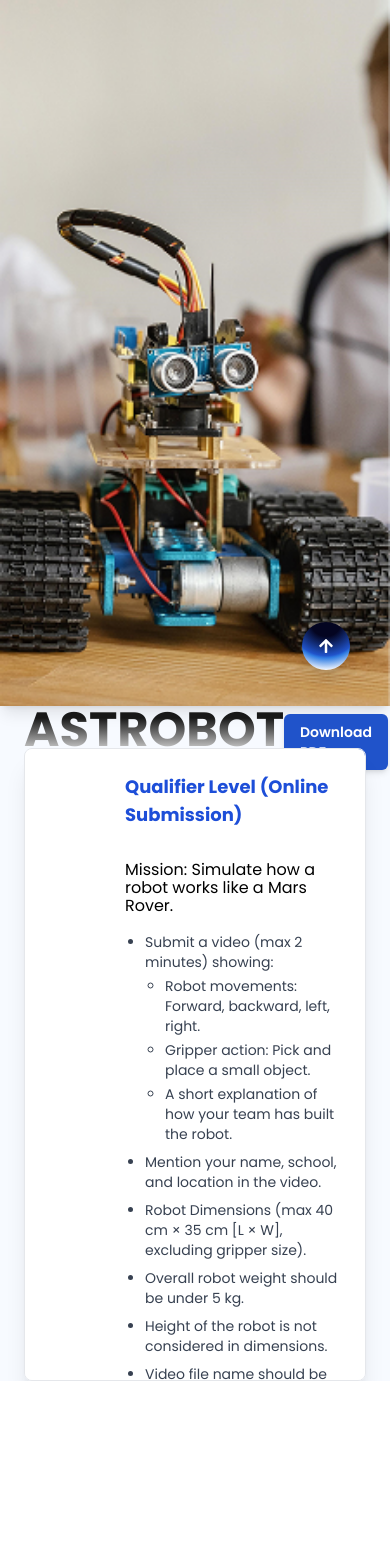
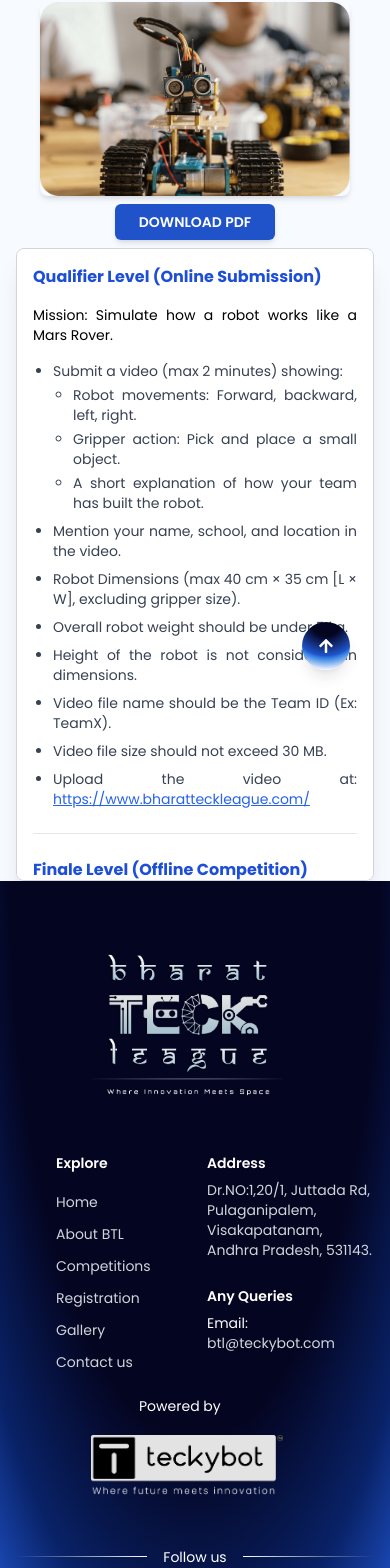
Before and after one commit to teckybot/BTL-UI, a React (Vite) app: page /competitions/robotics in a window 390 px wide. Shown: the part 134-1702 px from the top of the page. Before the commit the page ends 1515 px from the top, so only its background shows below. Built offline with nearby package versions, Linux system fonts and the light colour scheme.

Commit message:
updated the mobile view in problem statement

```diff
--- a/src/pages/competitions/Robotics.jsx
+++ b/src/pages/competitions/Robotics.jsx
@@ -4,25 +4,48 @@ import Footer from "../../components/Footer";
 import roboticsImg from "../../data/images/img2.png";
 import robotDimensions from "../../data/pdfs/astrobot.png";
 import astrobotPDF from "../../data/pdfs/Astrobot.pdf";
+import astrobotmobile from "../../data/pdfs/AstrobotMobile.png";
 
 export default function Robotics() {
   return (
     <>
       <Navbar />
       <section className="pt-[80px] bg-[#f7faff] flex flex-col lg:flex-row min-h-screen">
-        {/* Left Image */}
-        <div className="w-full lg:w-80 shrink-0">
+        {/* Left Image (Desktop only) */}
+        <div className="w-full lg:w-80 shrink-0 hidden lg:block">
           <img
             src={roboticsImg}
             alt="Robotics"
             className="w-full h-[90vh] object-cover shadow-lg"
           />
         </div>
+
         {/* Right Content */}
-        <div className="relative flex-1 px-6  overflow-hidden">
-          {/* Header */}
-          <div className="flex justify-between items-center ">
-            <h1 className="text-5xl lg:text-8xl font-bold uppercase bg-gradient-astrobot bg-clip-text text-transparent z-10">
+        <div className="relative flex-1 px-4 sm:px-6 lg:px-6 overflow-hidden">
+          {/* Mobile Hero Header Section (outside card) */}
+          <div className="block md:hidden text-center px-6 mb-4">
+            <h1 className="text-4xl font-bold uppercase bg-gradient-astrobot bg-clip-text text-transparent mb-4">
+              Astrobot
+            </h1>
+            <div className="rounded-lg overflow-hidden shadow-md mb-4">
+              <img
+                src={astrobotmobile}
+                alt="Astrobot Mobile Hero"
+                className="w-full object-cover"
+              />
+            </div>
+            <a
+              href={astrobotPDF}
+              download="ASTROBOT PROBLEM STATEMENT.pdf"
+              className="bg-[#2053CA] text-white text-sm font-semibold px-6 py-2 rounded-md shadow-md hover:bg-[#173f9c] transition"
+            >
+              DOWNLOAD PDF
+            </a>
+          </div>
+
+          {/* Tablet/Desktop Header */}
+          <div className="hidden md:flex justify-between items-center">
+            <h1 className="text-4xl sm:text-5xl lg:text-8xl font-bold uppercase bg-gradient-astrobot bg-clip-text text-transparent">
               Astrobot
             </h1>
             <a
@@ -30,17 +53,17 @@ export default function Robotics() {
               download="ASTROBOT PROBLEM STATEMENT.pdf"
               className="bg-[#2053CA] text-white text-sm font-semibold px-4 py-2 rounded-md shadow-md hover:bg-[#173f9c] transition"
             >
-              Download PDF
+              DOWNLOAD PDF
             </a>
           </div>
 
           {/* Scrollable Card */}
-          <div className="relative mt-[-30px] bg-white border border-gray-250 shadow-xl rounded-lg p-6 max-h-[75vh] overflow-y-auto scrollbar-thin scrollbar-thumb-[#2053CA]/70 scrollbar-track-gray-200 pr-4  pl-[100px]">
-            <h2 className="text-lg font-bold text-blue-700 mb-8">
+          <div className="relative bg-white border border-gray-300 shadow-xl rounded-lg p-4 sm:p-6 sm:mb-5 md:p-[100px] sm:mb-[40px] md:mt-[-45px] max-h-[75vh] overflow-y-auto scrollbar-thin scrollbar-thumb-[#2053CA]/70 scrollbar-track-gray-200">
+            <h2 className="text-base sm:text-lg font-bold text-blue-700 mb-4 sm:mb-8">
               Qualifier Level (Online Submission)
             </h2>
-            <p className="mb-4">Mission: Simulate how a robot works like a Mars Rover.</p>
-            <ul className="list-disc pl-5 space-y-2 text-sm text-gray-700">
+            <p className="mb-4 text-sm sm:text-base text-justify">Mission: Simulate how a robot works like a Mars Rover.</p>
+            <ul className="list-disc pl-5 space-y-2 text-sm text-gray-700 text-justify">
               <li>
                 Submit a video (max 2 minutes) showing:
                 <ul className="list-[circle] pl-5 mt-1 space-y-1">
@@ -56,7 +79,7 @@ export default function Robotics() {
               <li>Video file name should be the Team ID (Ex: TeamX).</li>
               <li>Video file size should not exceed 30 MB.</li>
               <li>
-                Upload the video at:{" "}
+                Upload the video at: {" "}
                 <a
                   href="https://www.bharatteckleague.com/"
                   target="_blank"
@@ -70,10 +93,10 @@ export default function Robotics() {
 
             <hr className="my-6" />
 
-            <h2 className="text-lg font-bold text-blue-700 mb-4">
+            <h2 className="text-base sm:text-lg font-bold text-blue-700 mb-4">
               Finale Level (Offline Competition)
             </h2>
-            <ul className="list-disc pl-5 space-y-2 text-sm text-gray-700">
+            <ul className="list-disc pl-5 space-y-2 text-sm text-gray-700 text-justify">
               <li>Mission: Mini Space Station Build Challenge.</li>
               <li>Navigate your robot through a lunar surface-themed arena.</li>
               <li>Pick and place space-module blocks by crossing different terrains/surfaces.</li>
@@ -82,7 +105,6 @@ export default function Robotics() {
               <li>Judging: Accuracy, obstacle navigation, timing.</li>
             </ul>
 
-            {/* Robot Image with Dimensions */}
             <div className="my-6 flex justify-center">
               <img
                 src={robotDimensions}
@@ -91,16 +113,32 @@ export default function Robotics() {
               />
             </div>
 
-            {/* Disclaimer */}
-            <p className="text-xs text-gray-500 italic">
+            <p className="text-xs text-gray-500 italic mb-6 text-justify">
               Disclaimer: The image shown is for reference purposes only. The dimensions mentioned in the image represent the maximum allowable size for the robot. Smaller dimensions are acceptable, but the robot must not exceed the specified limits.
             </p>
+            <hr className="my-6" />
+            <h2 className="text-base sm:text-lg font-bold text-blue-700 mb-4">
+              Team Guidelines
+            </h2>
+            <ul className="list-disc pl-5 space-y-2 text-sm text-gray-700 text-justify">
+              <li>Each team must have a minimum of 2 and a maximum of 4 student members.</li>
+              <li>All members of the team must be from the same school.</li>
+              <li>A student can participate in only one category.</li>
+              <li>Teams must be mentored by a teacher/coordinator/school representative.</li>
+              <li>Once the team is registered, no modifications to team members are allowed at any level of the competition.</li>
+              <li>Teams must arrange their own materials, tools, and laptops as required.</li>
+            </ul>
+            <p className="text-xs text-gray-500 italic mt-4 text-justify">
+              Note: For all competitions, follow size, weight, and software rules mentioned. Any violation may result in disqualification. Ensure all required items (laptop, model, materials) are carried by the participants. Power supply will be provided at the venue.
+            </p>
           </div>
-
-          {/* Background */}
         </div>
       </section>
 
+      {/* Footer only on mobile */}
+      <div className="block md:hidden">
+        <Footer />
+      </div>
     </>
   );
 }
```
Also changed, not shown: src/data/pdfs/AstrobotMobile.png (added).
